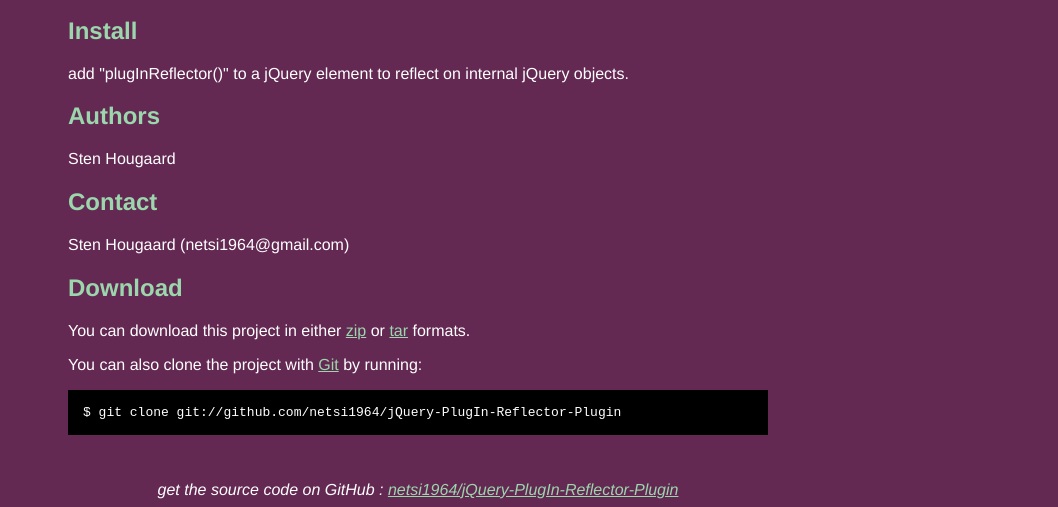
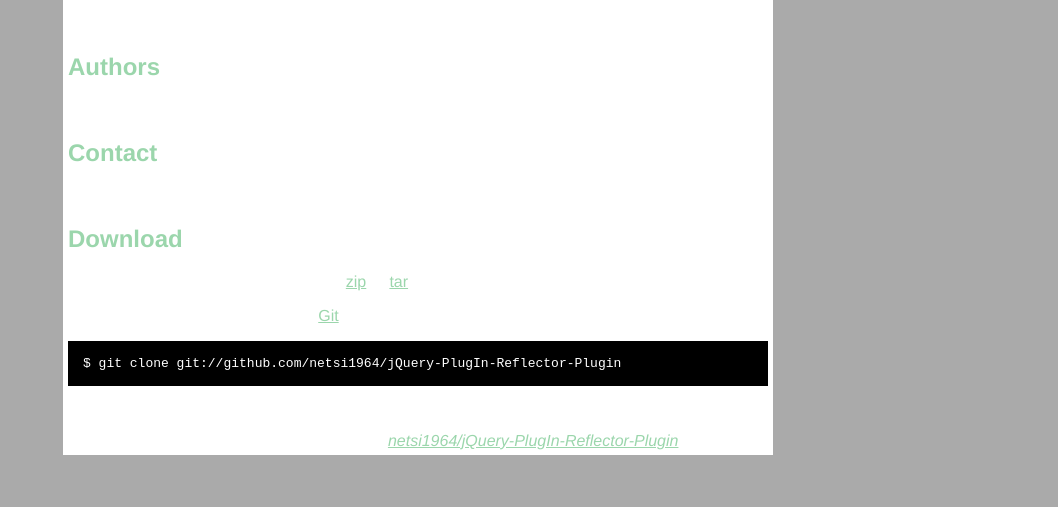
Before and after one commit to netsi1964/jQuery-PlugIn-Reflector-Plugin, a plain HTML site: page index.html in a window 1280 px wide. Shown: the part 390-897 px from the top of the page, without its empty margins (222-1280 px from the left). After the commit the page ends 853 px from the top, so only its background shows below. Drawn offline with Linux system fonts and the light colour scheme.

Commit message:
Edited index.html via GitHub

```diff
--- a/index.html
+++ b/index.html
@@ -8,13 +8,15 @@
   <style type="text/css">
     body {
       margin-top: 1.0em;
-      background-color: #642953;
+      background-color: #aaa;
       font-family: Helvetica, Arial, FreeSans, san-serif;
       color: #ffffff;
     }
     #container {
       margin: 0 auto;
       width: 700px;
+background-color: white;
+padding: 5px;
     }
     h1 { font-size: 3.8em; color: #9bd6ac; margin-bottom: 3px; }
     h1 .small { font-size: 0.4em; }
```
